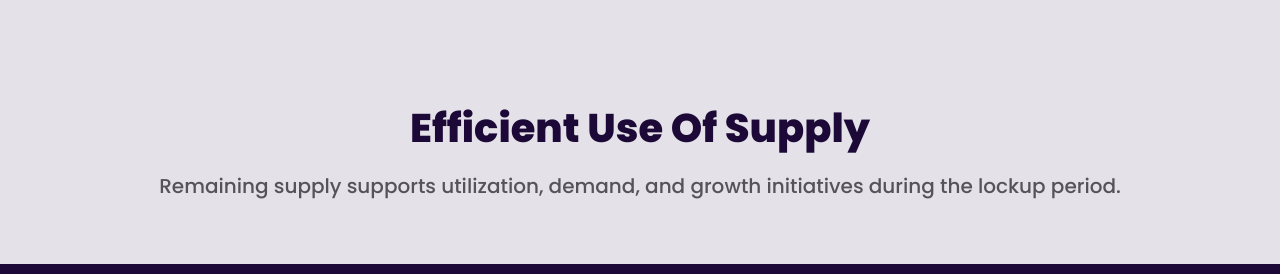
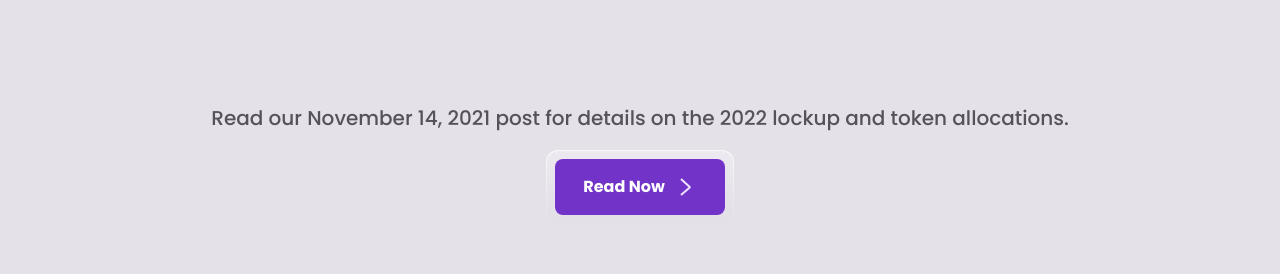
Before and after one commit to videocoin/videocoin.network, a Gatsby site: page /token in a window 1280 px wide. Shown: the part 2804-3078 px from the top of the page. Built offline with nearby package versions, Linux system fonts and the light colour scheme; Gatsby itself is replaced by a stand-in of ours.

Commit message:
update token page

```diff
--- a/src/components/Token/Allocation.tsx
+++ b/src/components/Token/Allocation.tsx
@@ -7,6 +7,7 @@ import { graphql, useStaticQuery } from 'gatsby';
 import View from 'components/View';
 import { GatsbyImage } from 'gatsby-plugin-image';
 import MainBlock from 'components/MainBlock';
+import Button from 'components/UI/Button';
 
 const Root = styled.div`
   background: ${Colors.white20};
@@ -59,14 +60,12 @@ const Allocation = () => {
         }
       />
       <Container>
-        <View marginT={55}>
-          <Text variant="title" align="center" marginB={12}>
-            Efficient Use Of Supply
+        <View marginT={55} column centerV centerH>
+          <Text align="center" marginB={14}>
+            Read our November 14, 2021 post for details on the 2022 lockup and token allocations.
+            <br/>
           </Text>
-          <Text align="center">
-            Remaining supply supports utilization, demand, and growth
-            initiatives during the lockup period.
-          </Text>
+          <Button as="a" target="_blank" rel="noopener noreferrer" href="https://medium.com/videocoin/videocoin-token-lock-extended-for-2022-as-multimedia-nft-project-accelerates-into-transformative-95c291b4fd1b">Read Now</Button>
         </View>
       </Container>
     </Root>
```
